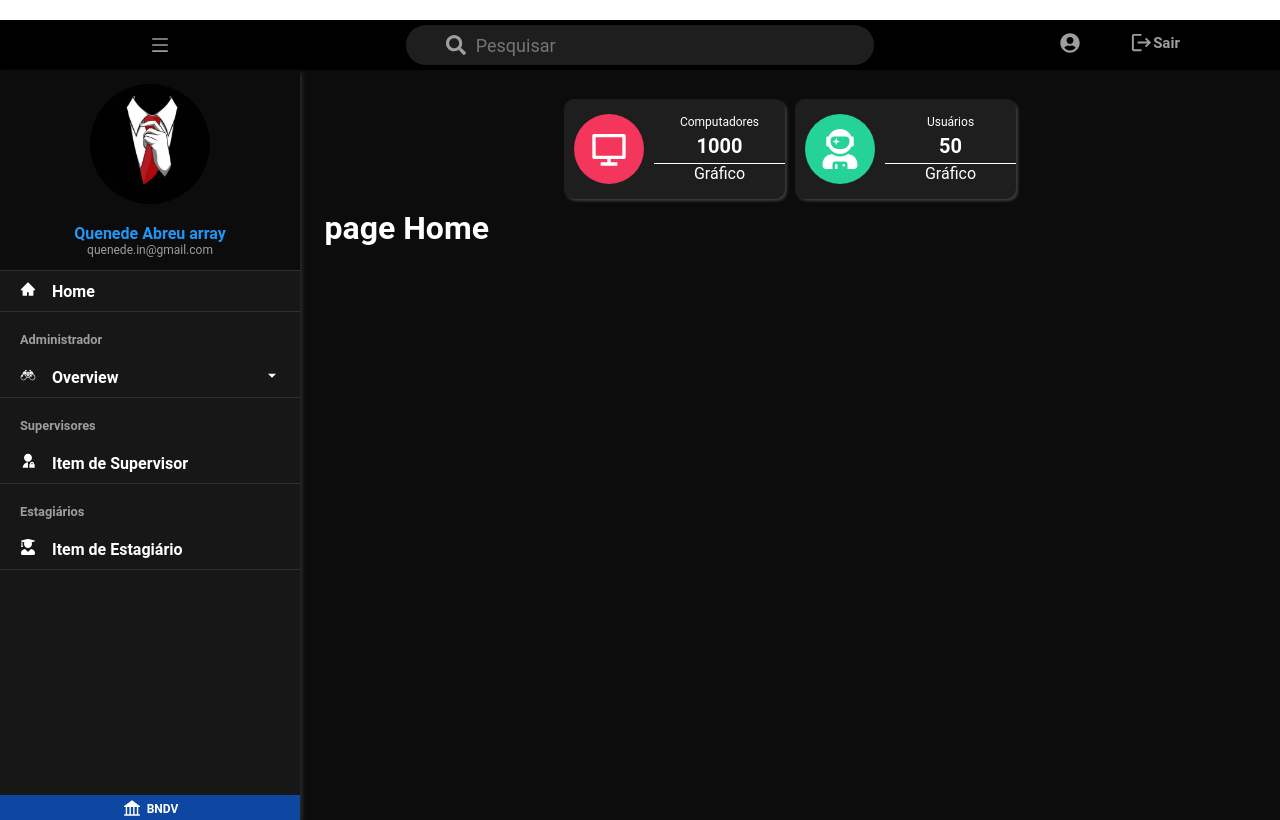
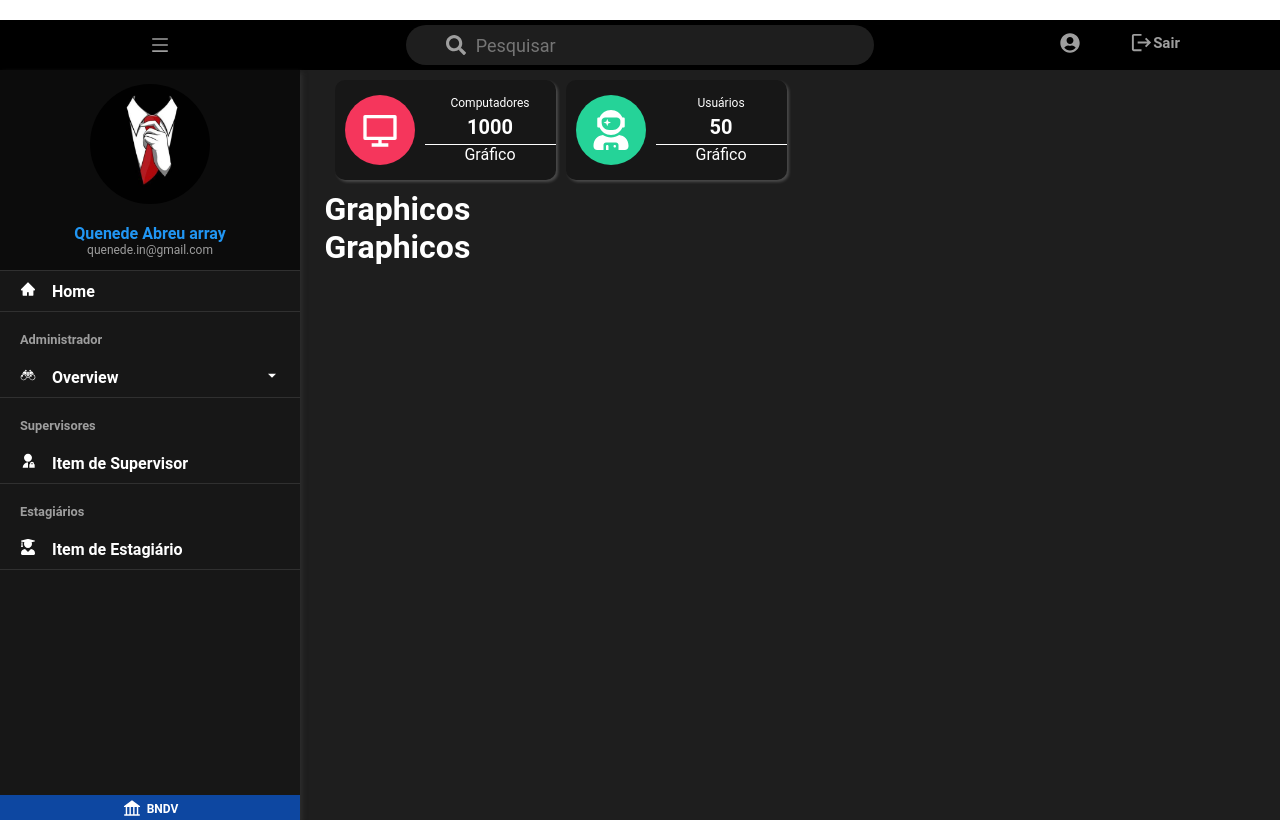
Before and after one commit to QuenedeAbreu/DeviceControl, a React (Create React App) app: page / in a window 1280 px wide. Built offline with nearby package versions, Linux system fonts and the light colour scheme; some icons are missing.

Commit message:
Updade flex box all system

```diff
--- a/src/components/WidgetDashboard/styled.js
+++ b/src/components/WidgetDashboard/styled.js
@@ -9,7 +9,7 @@ export const AllWidgetDashboard = Styled.div`
   min-height: 100px;
   margin: 10px 10px 0 0;
   border-radius: 10px;
-  background: ${Colors.secondary};
+  background: ${Colors.primary};
   display: flex;
   /* justify-content: center; */
   box-shadow: 2px 2px 3px 0px ${Colors.lighterWhiteTransparent};
--- a/src/components/partials/PageAll/styled.js
+++ b/src/components/partials/PageAll/styled.js
@@ -1,8 +1,10 @@
 import styled from "styled-components";
 import colors from "../../../helpers/Colors";
 export const PageAll = styled.div`
+  position: relative;
   width: 100%;
-  height: 100vh;
+  height: 100%;
+  min-height: 100%;
   background-color:  ${colors.black};
   display: flex;
   flex-direction: column;
@@ -135,8 +137,10 @@ export const PageAll = styled.div`
 
   .bodyContent{
     width: 100%;
-    flex: 1;
+    min-height: 100% !important;
     display: flex;
+    flex-direction: row;
+    background-color: yellow;
 
 
     .active{
--- a/src/components/partials/Sidebar/styled.js
+++ b/src/components/partials/Sidebar/styled.js
@@ -2,10 +2,11 @@ import styled from "styled-components";
 import Colors from "../../../helpers/Colors";
 
 export const SidebarArea = styled.div`
+  position: relative;
   max-width: 300px;
   min-width: 300px;
   width: 25%;
-  height:calc( 100vh - 50px);
+  min-height:calc( 100vh - 50px);
   overflow-y: auto;
   background-color: ${Colors.primary};
   transition: margin-left 0.5s;
@@ -88,9 +89,11 @@ export const SidebarArea = styled.div`
   }
 
   @media (max-width: 600px) {
+
     width: 70% !important;
     max-width: 70% !important;
     min-width: 70% !important;
+    min-height:calc( 100% - 50px);
     position: absolute;
   }
 `;
--- a/src/pages/Home/index.js
+++ b/src/pages/Home/index.js
@@ -28,13 +28,21 @@ function page() {
       <All>
 
         <div className="container--Body">
+
           <div className="container--Body--widget">
             {widgetsIfons.map(widget => (
               <WidgetDashboard key={widget.id} {...widget} />
             ))}
+          </div>
+
+          <div className="container--Body--graphics">
+            <h1>Graphicos</h1>
+            <h1>Graphicos</h1>
+
+
 
           </div>
-          <h1>page Home</h1>
+
         </div>
 
       </All>
--- a/src/pages/Home/style.js
+++ b/src/pages/Home/style.js
@@ -2,28 +2,41 @@ import Styled from 'styled-components'
 import Colors from '../../helpers/Colors'
 
 export const All = Styled.div`
-  flex: 1;
-  background-color: ${Colors.quinary};
+
+  width: 100%;
+  min-height: 100%;
+  background-color: ${Colors.secondary};
   display: flex;
   flex-direction: column;
-  justify-content: center;
+  /* justify-content: center; */
   align-items: center;
+
+  .container--Body{
+  width: 95%;
+  height: 95%;
+  display: flex;
+  flex-direction: column;
+
   .container--Body--widget{
     width: calc(100% - 10px);
-  height: auto;
+    height:auto;
     display: flex;
     flex-wrap: wrap;
     padding: 0 0 10px 10px;
-  /* background-color: red; */
-  justify-content: center;
+    /* justify-content: center; */
     align-items: center;
   }
-.container--Body{
-  width: 95%;
-  height: 95%;
-  /* background-color: red; */
+
+  .container--Body--graphics{
+    width:100% ;
+    flex: 1;
     h1{
     color: ${Colors.white};
     }
   }
+@media (max-width: 600px) {
+
+
+}
+}
 `
```
Lines whose indentation alone changed are shown as unchanged.
